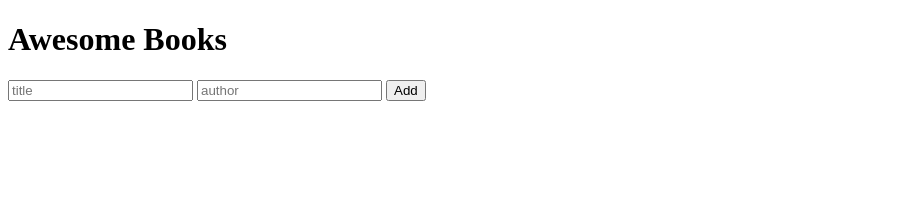
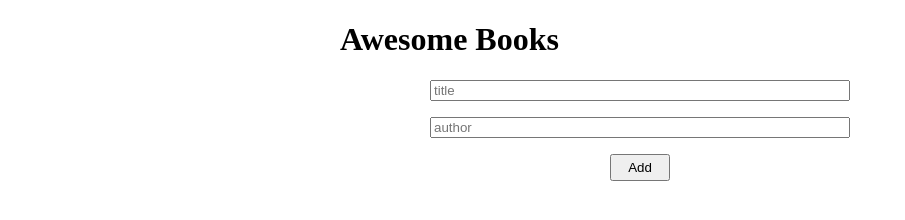
Before and after one commit to gabyse1/awesome-books, a plain HTML site: page index.html in a window 1280 px wide. Shown: the whole page, without its empty margins (0-905 px from the left). Drawn offline with Linux system fonts and the light colour scheme.

Commit message:
Update atyles

```diff
--- a/css/styles.css
+++ b/css/styles.css
@@ -2,6 +2,12 @@
 *::before,
 *::after {
   box-sizing: border-box;
+}
+
+body {
+  width: 80%;
+  max-width: 600px;
+  margin: auto;
 }
 
 .book-article {
@@ -9,3 +15,22 @@
   margin-bottom: 1rem;
   padding-bottom: 1rem;
 }
+
+#books-form {
+  width: 70%;
+  max-width: 500px;
+  display: flex;
+  flex-direction: column;
+  justify-content: flex-start;
+  margin: auto;
+}
+
+#books-form > * {
+  margin-bottom: 1rem;
+}
+
+#books-form button {
+  width: auto;
+  align-self: center;
+  padding: 0.25rem 1rem;
+}
```
